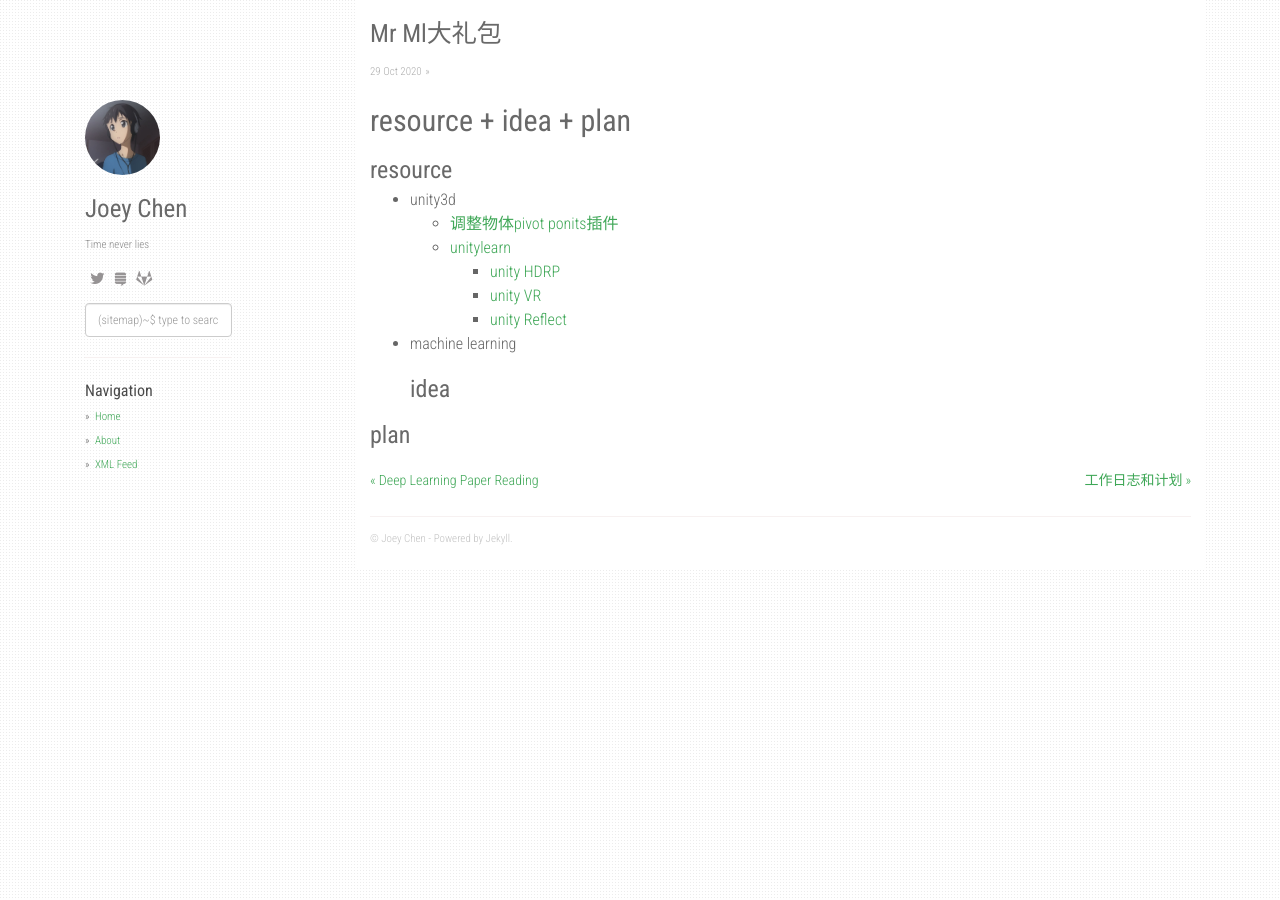
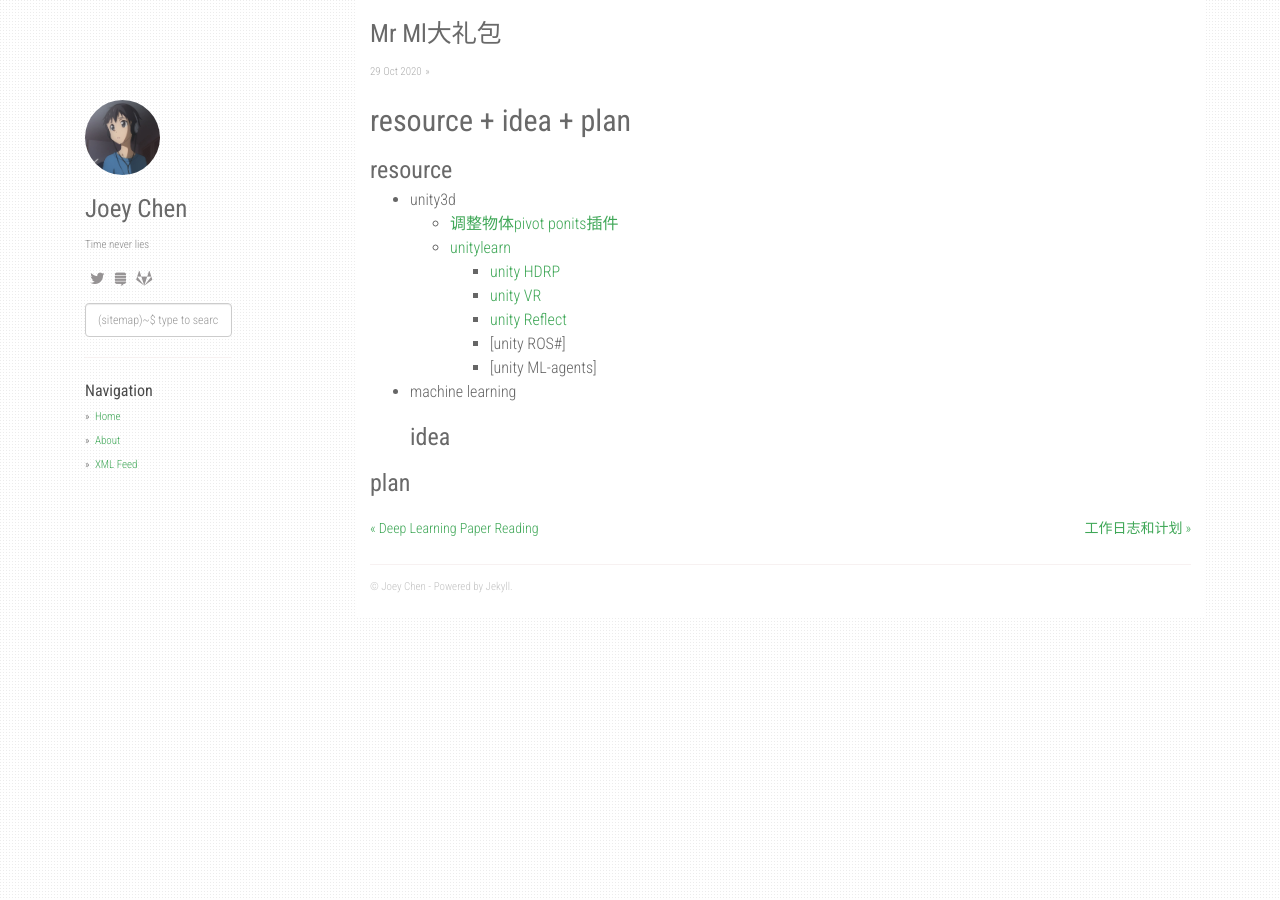
Before and after one commit to czy95/czy95.github.io, a Jekyll site: the page built from _posts/2020-10-29-MR-ML大礼包.md, in a window 1280 px wide. Built offline with Jekyll 4.4.1, drawn with Linux system fonts in a browser that asks for light colours; nearby versions of some CDN libraries; our own code applies the rules of GitHub Pages for plain Markdown files.

Commit message:
Update 2020-10-29-MR-ML大礼包.md

```diff
--- a/_posts/2020-10-29-MR-ML大礼包.md
+++ b/_posts/2020-10-29-MR-ML大礼包.md
@@ -6,6 +6,9 @@
     - [unity HDRP](https://learn.unity.com/project/up-and-running-with-hdrp)
     - [unity VR](https://learn.unity.com/project/vr-beginner-the-escape-room)
     - [unity Reflect](https://learn.unity.com/course/getting-started-with-reflect?_ga=2.29603199.197386871.1603944811-1626180048.1602888992)
+    - [unity ROS#]
+    - [unity ML-agents]
+
 - machine learning
 ### idea
 
```
